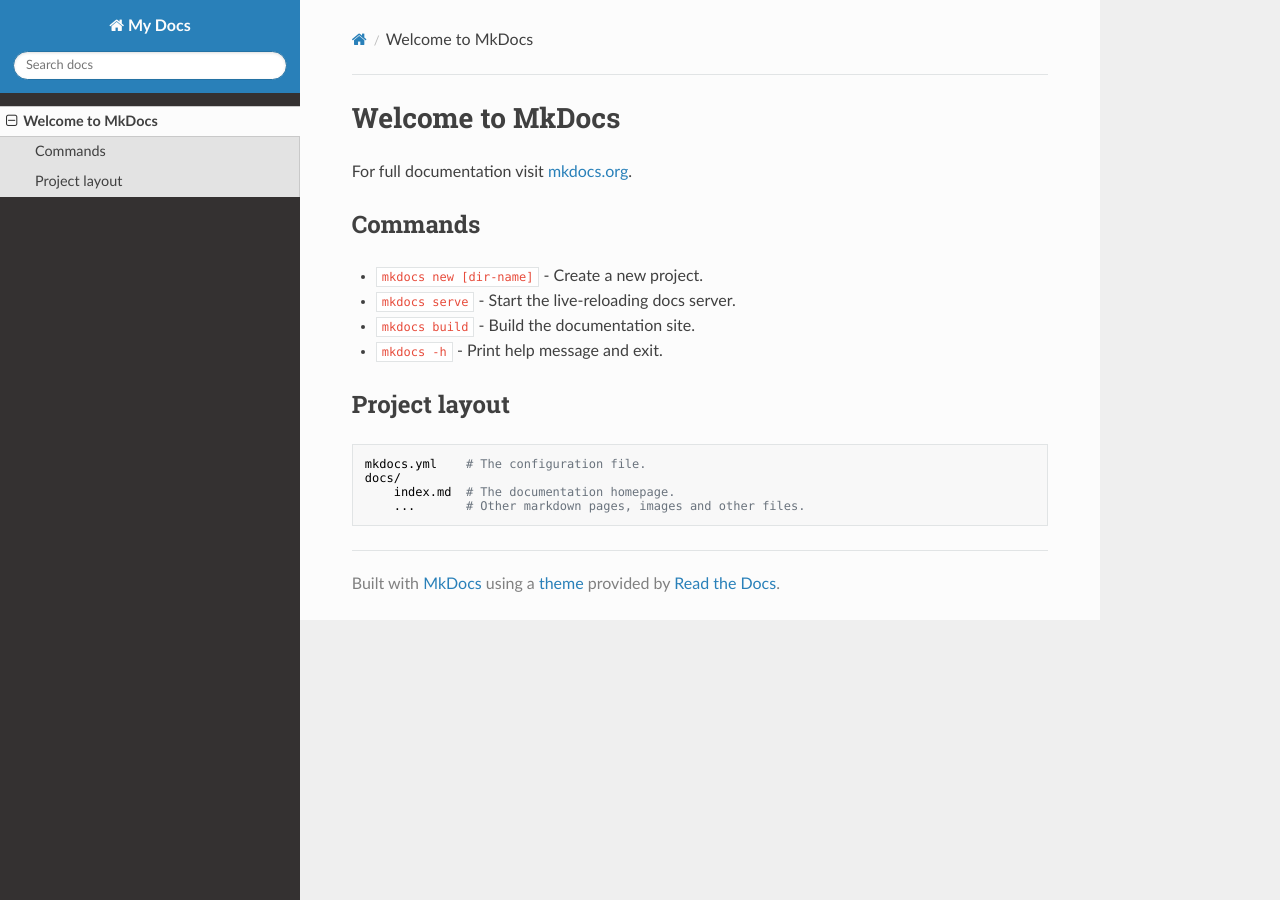
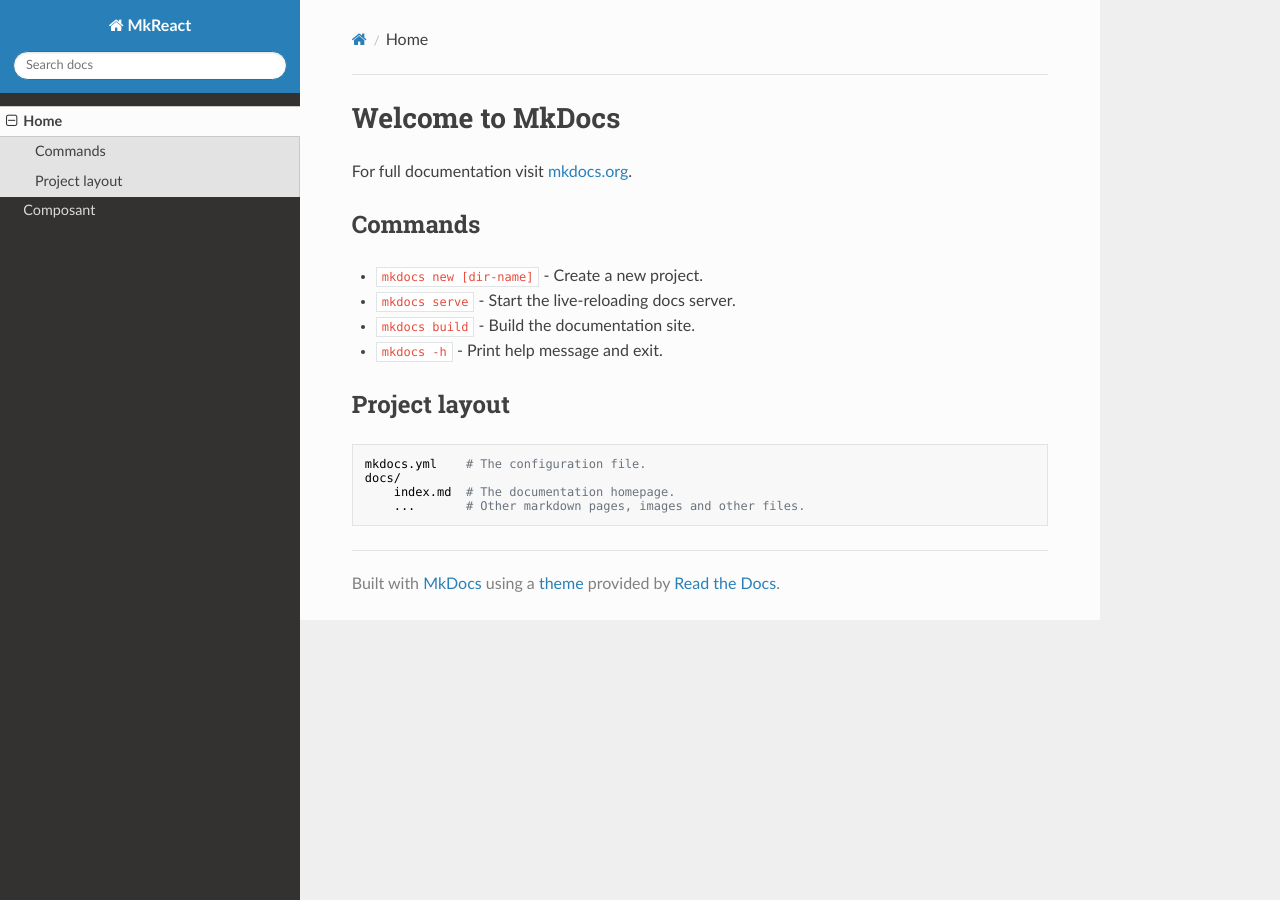
Before and after one commit to Mikael2112/Soutien, an MkDocs documentation site: the page built from docs/index.md, in a window 1280 px wide. Built offline with MkDocs 1.6.1, drawn with Linux system fonts in a browser that asks for light colours; nearby versions of some CDN libraries.

Commit message:
ajout page composant

```diff
--- a/mkdocs.yml
+++ b/mkdocs.yml
@@ -1,2 +1,5 @@
-site_name: My Docs
+site_name: MkReact
+nav:
+  - Home: index.md
+  - Composant: composant.md
 theme: readthedocs
```
